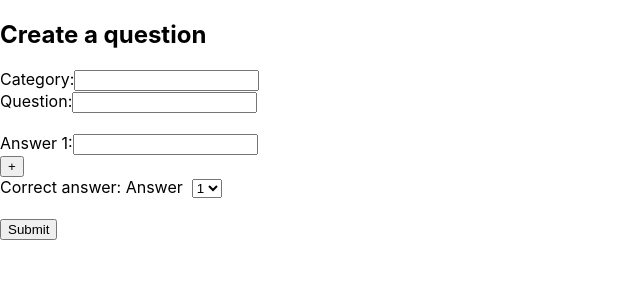
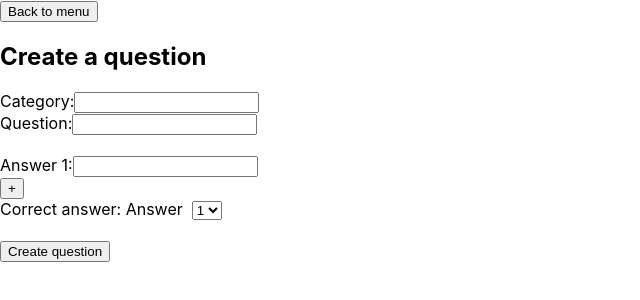
Before and after one commit to longlong2000hcm/exam_platform_client, a React (Create React App) app: page /createQuestions in a window 1280 px wide. Shown: the top 300 px of the page, without its empty margins (0-640 px from the left). Built offline with nearby package versions, Linux system fonts and the light colour scheme.

Commit message:
add Back buttons

```diff
--- a/src/components/AvailableExams.js
+++ b/src/components/AvailableExams.js
@@ -46,6 +46,7 @@
         } else {
             return (
                 <>
+                    <Link to="/"><button>Back to menu</button></Link><br/>
                     <h2>Pending Exams</h2>
                     <table>
                         <thead>
@@ -76,7 +77,6 @@
                         </tbody>
                     </table>
                     <br/>
-                    <Link to="/"><button>Back to menu</button></Link>
                 </>
             )
         }
--- a/src/components/CompletedExams.js
+++ b/src/components/CompletedExams.js
@@ -38,6 +38,7 @@
         } else {
             return (
                 <>
+                    <Link to="/"><button>Back to menu</button></Link><br/>
                     <h1>Completed Exams</h1>
                     <table>
                         <thead>
@@ -59,7 +60,6 @@
                         </tbody>
                     </table>
                     <br/>
-                    <Link to="/"><button>Back to menu</button></Link>
                 </>
             )
         }
--- a/src/components/CreateExam.js
+++ b/src/components/CreateExam.js
@@ -1,4 +1,5 @@
 import React, { Component } from 'react'
+import {Link} from 'react-router-dom'
 
 export default class CreateExam extends Component {
     constructor(props) {
@@ -112,6 +113,7 @@
         } else {
             return (
                 <>
+                    <Link to="/"><button>Back to menu</button></Link><br/>
                     <h2>Create Exam</h2>
                     <form onSubmit={this.submitHandler}>
                         <div>Exam name: <input type="text" value={this.state.name} onChange={this.nameChangeHandler}></input></div>
--- a/src/components/CreateQuestion.js
+++ b/src/components/CreateQuestion.js
@@ -1,4 +1,5 @@
 import React, { Component } from 'react'
+import {Link} from 'react-router-dom'
 
 export default class CreateQuestion extends Component {
     constructor(props) {
@@ -65,6 +66,7 @@
     render() {
         return (
             <>
+                <Link to="/"><button>Back to menu</button></Link><br/>
                 <h2>Create a question</h2>
                 <form onSubmit={this.handleSubmit} >
                     <label>Category:</label>
@@ -92,7 +94,7 @@
                     </select>
                     <br />
                     <br/>
-                    <input type="submit" value="Submit" />
+                    <input type="submit" value="Create question" />
                     <br />
                 </form >
             </>
```
Also changed, not shown: src/components/SchoolResults.js (added).
